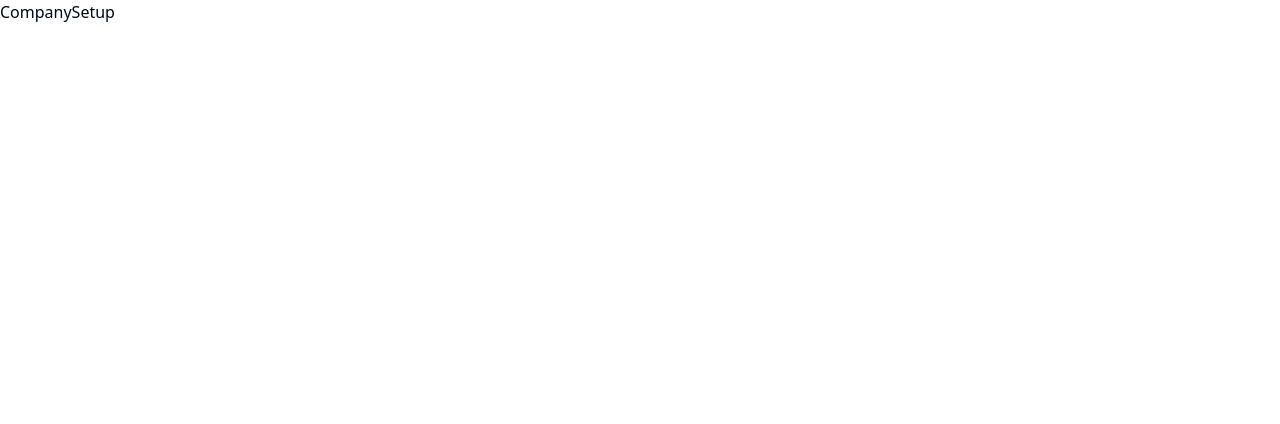
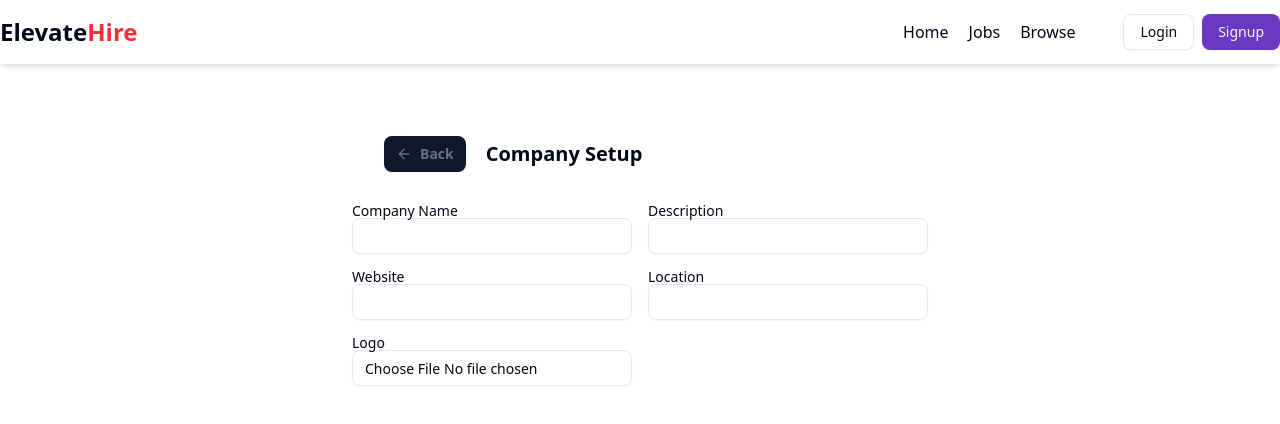
Before and after one commit to AnanyaRaj14/Job_Portal, a React (Vite) app in the folder frontend/: page /admin/companies/1 in a window 1280 px wide. Shown: the top 424 px of the page. Built offline with nearby package versions, Linux system fonts and the light colour scheme.

Commit message:
company Setup ui

```diff
--- a/frontend/src/components/admin/CompanySetup.jsx
+++ b/frontend/src/components/admin/CompanySetup.jsx
@@ -1,9 +1,90 @@
-import React from 'react'
+import React, { useState } from 'react'
+import Navbar from '../shared/Navbar'
+import { Button } from '../ui/button'
+import { ArrowLeft } from 'lucide-react'
+import { Label } from '../ui/label'
+import { Input } from '../ui/input'
 
 const CompanySetup = () => {
+  const [input, setInput] = useState({
+    name: "",
+    description: "",
+    website: "",
+    location: "",
+    file: null
+  });
+
+  const changeEventHandler = (e) => {
+    setInput({ ...input, [e.target.name]: e.target.value });
+  }
+
+  const changeFileHandler = (e) => {
+    const file = e.target.files?.[0];
+    setInput({ ...input, file });
+  }
+
   return (
     <div>
-      <h1>CompanySetup</h1>
+      <Navbar />
+      <div className='max-w-xl mx-auto my-10'>
+        <form action="">
+          <div className='flex items-center gap-5 p-8'>
+            <Button varient="outlin e" className="flex items-center gap-2 text-gray-500 font-semibold">
+              <ArrowLeft />
+              <span>Back</span>
+            </Button>
+            <h1 className='font-bold text-xl'>Company Setup</h1>
+          </div>
+          <div className='grid grid-cols-2 gap-4'>
+            <div>
+              <Label>Company Name</Label>
+              <Input
+                type="text"
+                name="name"
+                value={input.name}
+                onChange={changeEventHandler}
+              />
+            </div>
+            <div>
+              <Label>Description</Label>
+              <Input
+                type="text"
+                name="description"
+                value={input.description}
+                onChange={changeEventHandler}
+              />
+            </div>
+            <div>
+              <Label>Website</Label>
+              <Input
+                type="text"
+                name="website"
+                value={input.website}
+                onChange={changeEventHandler}
+              />
+            </div>
+            <div>
+              <Label>Location</Label>
+              <Input
+                type="text"
+                name="location"
+                value={input.location}
+                onChange={changeEventHandler}
+              />
+            </div>
+            <div>
+              <Label>Logo</Label>
+              <Input
+                type="file"
+                accept="image/*"
+                onChange={changeFileHandler}
+              />
+            </div>
+          </div>
+
+        </form>
+      </div>
+
     </div>
   )
 }
```
